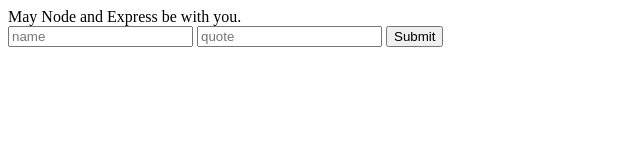
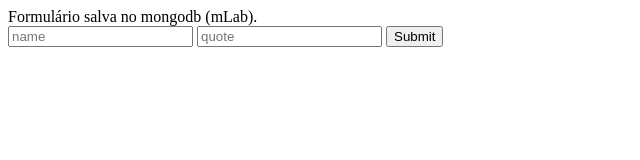
Before and after one commit to SiqueiraD/first-project-danilo-heroku, a website: page index.html in a window 1280 px wide. Shown: the full height of the page, 0-640 px from the left. Drawn offline with Linux system fonts and the light colour scheme.

Commit message:
traduxao

```diff
--- a/index.html
+++ b/index.html
@@ -5,7 +5,7 @@
   <title>MY APP</title>
 </head>
 <body>
-  May Node and Express be with you.
+  Formulário salva no mongodb (mLab).
   <form action="/quotes" method="POST">
   <input type="text" placeholder="name" name="name">
   <input type="text" placeholder="quote" name="quote">
```
